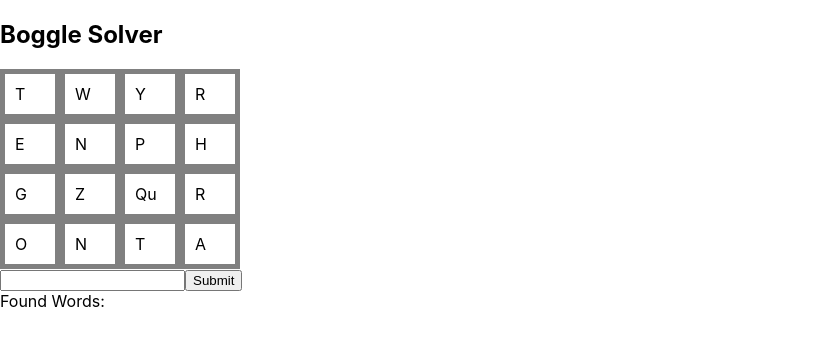
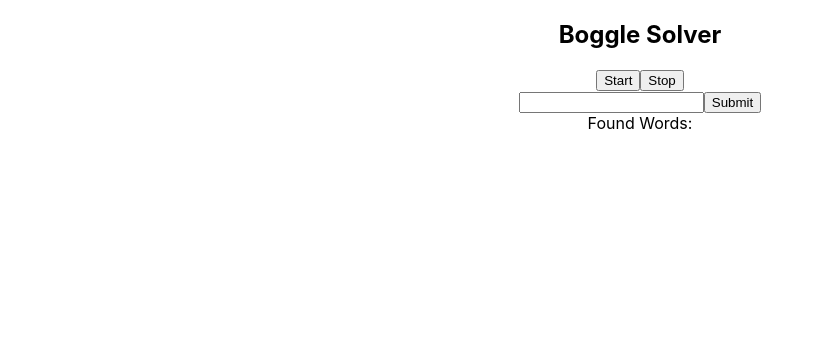
Before and after one commit to Collins1738/boggle-solver, a React (Create React App) app: page / in a window 1280 px wide. Shown: the top 346 px of the page, without its empty margins (0-824 px from the left). Built offline with nearby package versions, Linux system fonts and the light colour scheme.

Commit message:
added start stop buttons

```diff
--- a/src/App.js
+++ b/src/App.js
@@ -39,22 +39,26 @@ class App extends Component {
 	constructor() {
 		super();
 		this.state = {
-			grid: grid,
+			grid: [],
 			dictionary: dictionary,
 			solutions: [],
 			value: "",
 			found: [],
 			prompt: "",
+			gameEnded: false,
 		};
 		this.handleChange = this.handleChange.bind(this);
 		this.handleSubmit = this.handleSubmit.bind(this);
+		this.startGame = this.startGame.bind(this);
+		this.stopGame = this.stopGame.bind(this);
 	}
 
 	render() {
 		const { value, prompt } = this.state;
 		return (
-			<div>
+			<div align="center">
 				<h2>Boggle Solver</h2>
+				{this.startStopButtons()}
 				{this.renderButtonsGrid()}
 				<form>
 					<input
@@ -71,9 +75,19 @@ class App extends Component {
 				<div>{prompt}</div>
 
 				{this.foundWords()}
+				{this.remainingWords()}
 			</div>
 		);
 	}
+
+	startStopButtons = () => {
+		return (
+			<div>
+				<button onClick={this.startGame}>Start</button>
+				<button onClick={this.stopGame}>Stop</button>
+			</div>
+		);
+	};
 
 	renderButtonsGrid = () => {
 		const { grid } = this.state;
@@ -97,18 +111,26 @@ class App extends Component {
 	};
 
 	foundWords = () => {
-		const { found } = this.state;
+		const { found, gameEnded } = this.state;
 		var foundWords = found.map((word) => {
 			return <div>{word}</div>;
 		});
 		return <div>Found Words: {foundWords}</div>;
 	};
 
-	componentDidMount() {
-		const { grid, dictionary } = this.state;
-		const solutions = findAllSolutions(grid, dictionary);
-		this.setState({ solutions });
-	}
+	remainingWords = () => {
+		const { gameEnded, solutions, found } = this.state;
+		var remainingWords = solutions.map((word) => {
+			if (!found.includes(word)) {
+				return <div>{word}</div>;
+			}
+		});
+		return gameEnded ? (
+			<div>Remaining Words: {remainingWords}</div>
+		) : (
+			<div></div>
+		);
+	};
 
 	handleChange(event) {
 		this.setState({ [event.target.id]: event.target.value });
@@ -130,6 +152,16 @@ class App extends Component {
 		}
 		this.setState({ value: "" });
 	}
+
+	startGame() {
+		const { dictionary } = this.state;
+		this.setState({ grid });
+		const solutions = findAllSolutions(grid, dictionary);
+		this.setState({ solutions });
+	}
+	stopGame() {
+		this.setState({ gameEnded: true });
+	}
 }
 
 export default App;
```
